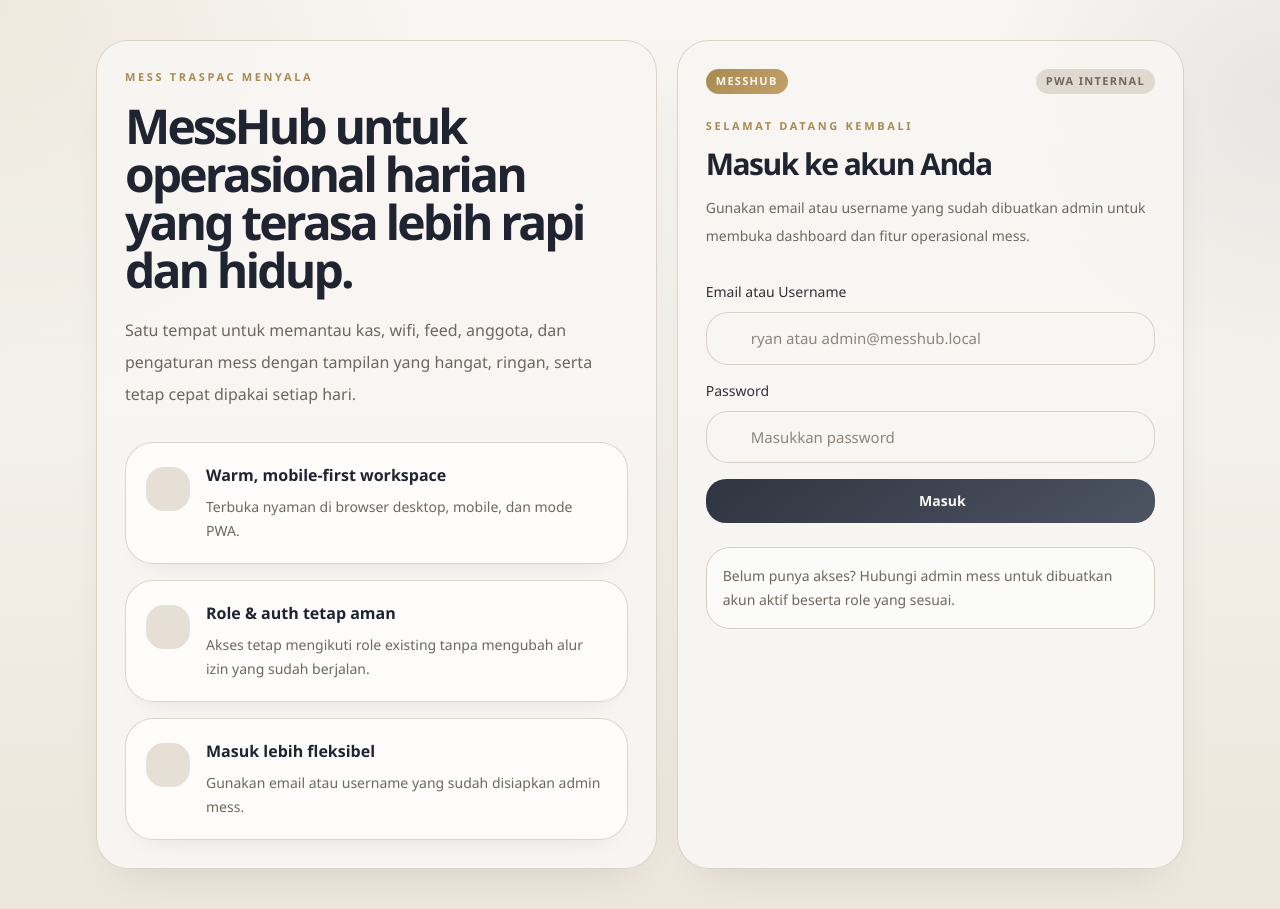
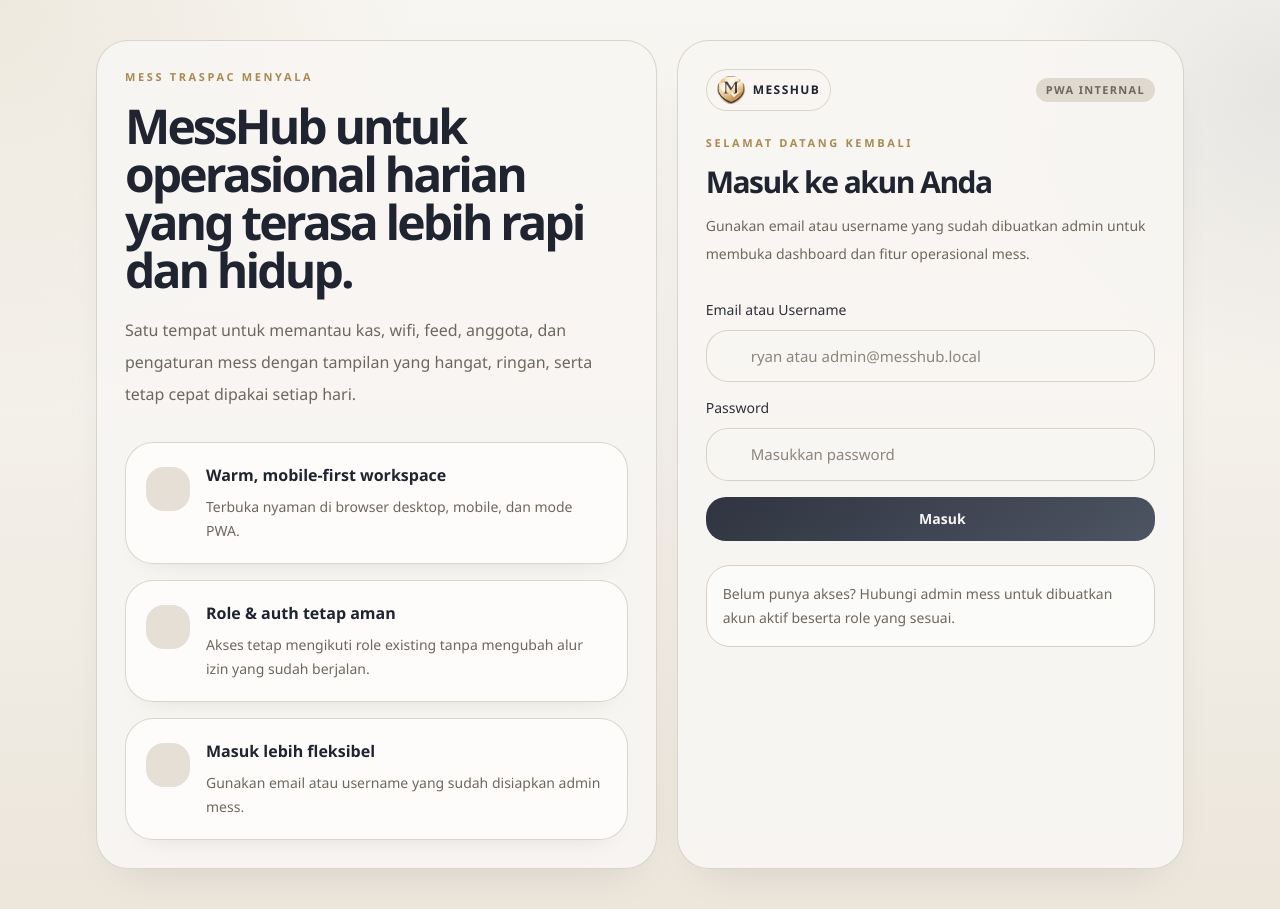
Before and after one commit to ryan-prayoga/messhub, a SvelteKit app in the folder frontend/: page /login in a window 1280 px wide. Built offline with nearby package versions, Linux system fonts and the light colour scheme; no server answers; some icons are missing.

Commit message:
feat: update logo usage and enhance favicon links for consistency

```diff
--- a/frontend/src/app.css
+++ b/frontend/src/app.css
@@ -158,12 +158,11 @@
     box-shadow: var(--shadow-card);
   }
 
-  .shell-brand-mark {
-    @apply flex h-12 w-12 items-center justify-center rounded-[20px] text-lg font-semibold;
-    font-family: "Iowan Old Style", "Baskerville", "Times New Roman", serif;
-    color: #f8f6f2;
-    background: linear-gradient(145deg, #2f3440, #454b57);
-    box-shadow: inset 0 1px 0 rgba(255, 255, 255, 0.08);
+  .shell-brand-logo {
+    @apply h-[4.5rem] w-[4.5rem] shrink-0 rounded-[22px] border object-cover;
+    border-color: rgba(216, 208, 197, 0.92);
+    background: rgba(248, 246, 242, 0.92);
+    box-shadow: var(--shadow-card);
   }
 
   .shell-brand-kicker {
@@ -521,6 +520,18 @@
     @apply badge;
     color: #f8f6f2;
     background: linear-gradient(135deg, var(--accent-brass), #c3a069);
+  }
+
+  .brand-chip {
+    @apply inline-flex items-center gap-2 rounded-full border px-2.5 py-1.5 text-xs font-semibold uppercase tracking-[0.12em];
+    color: var(--text-primary);
+    border-color: rgba(216, 208, 197, 0.88);
+    background: rgba(248, 246, 242, 0.9);
+  }
+
+  .brand-chip-logo {
+    @apply h-7 w-7 rounded-full object-cover;
+    background: rgba(248, 246, 242, 0.92);
   }
 
   .badge-strong {
--- a/frontend/src/app.html
+++ b/frontend/src/app.html
@@ -9,10 +9,11 @@
     <meta name="apple-mobile-web-app-status-bar-style" content="default" />
     <meta name="mobile-web-app-capable" content="yes" />
     <meta name="theme-color" content="#2F3440" />
-    <link rel="icon" type="image/x-icon" href="/favicon.ico" sizes="any" />
-    <link rel="shortcut icon" type="image/x-icon" href="/favicon.ico" />
-    <link rel="apple-touch-icon" href="%sveltekit.assets%/icons/logo.png" />
-    <link rel="manifest" href="%sveltekit.assets%/manifest.webmanifest" />
+    <link rel="icon" type="image/x-icon" href="/favicon.ico?v=20260317" sizes="any" />
+    <link rel="shortcut icon" type="image/x-icon" href="/favicon.ico?v=20260317" />
+    <link rel="alternate icon" type="image/png" href="/icons/logo.png?v=20260317" />
+    <link rel="apple-touch-icon" href="/icons/logo.png?v=20260317" />
+    <link rel="manifest" href="/manifest.webmanifest?v=20260317" />
     %sveltekit.head%
   </head>
   <body data-sveltekit-preload-data="hover">
--- a/frontend/src/lib/components/AppShell.svelte
+++ b/frontend/src/lib/components/AppShell.svelte
@@ -98,7 +98,13 @@
   <div class="shell-layout">
     <aside class="shell-sidebar">
       <a href="/dashboard" class="shell-brand" data-sveltekit-preload-data="tap" on:click={closeMenus}>
-        <div class="shell-brand-mark">M</div>
+        <img
+          src="/icons/logo.png"
+          alt="Logo MessHub"
+          class="shell-brand-logo"
+          width="72"
+          height="72"
+        />
         <div class="min-w-0">
           <p class="shell-brand-kicker">Mess Traspac Menyala</p>
           <h1 class="shell-brand-title">{APP_NAME}</h1>
--- a/frontend/src/routes/login/+page.svelte
+++ b/frontend/src/routes/login/+page.svelte
@@ -87,7 +87,10 @@
 
       <section class="app-panel w-full max-w-[34rem] justify-self-end">
         <div class="flex items-center justify-between gap-3">
-          <span class="badge-brand">MessHub</span>
+          <div class="brand-chip">
+            <img src="/icons/logo.png" alt="Logo MessHub" class="brand-chip-logo" width="28" height="28" />
+            <span>MessHub</span>
+          </div>
           <span class="badge-muted">PWA Internal</span>
         </div>
 
--- a/frontend/src/service-worker.ts
+++ b/frontend/src/service-worker.ts
@@ -95,8 +95,8 @@ self.addEventListener('push', (event) => {
   event.waitUntil(
     self.registration.showNotification(payload.title ?? 'MessHub', {
       body: payload.body ?? 'Ada update baru di MessHub.',
-      icon: payload.icon ?? '/icons/icon-192.png',
-      badge: payload.badge ?? '/icons/icon-192.png',
+      icon: payload.icon ?? '/icons/logo.png',
+      badge: payload.badge ?? '/icons/logo.png',
       tag: payload.tag ?? 'messhub',
       data: payload.data ?? {
         url: '/notifications'
```
